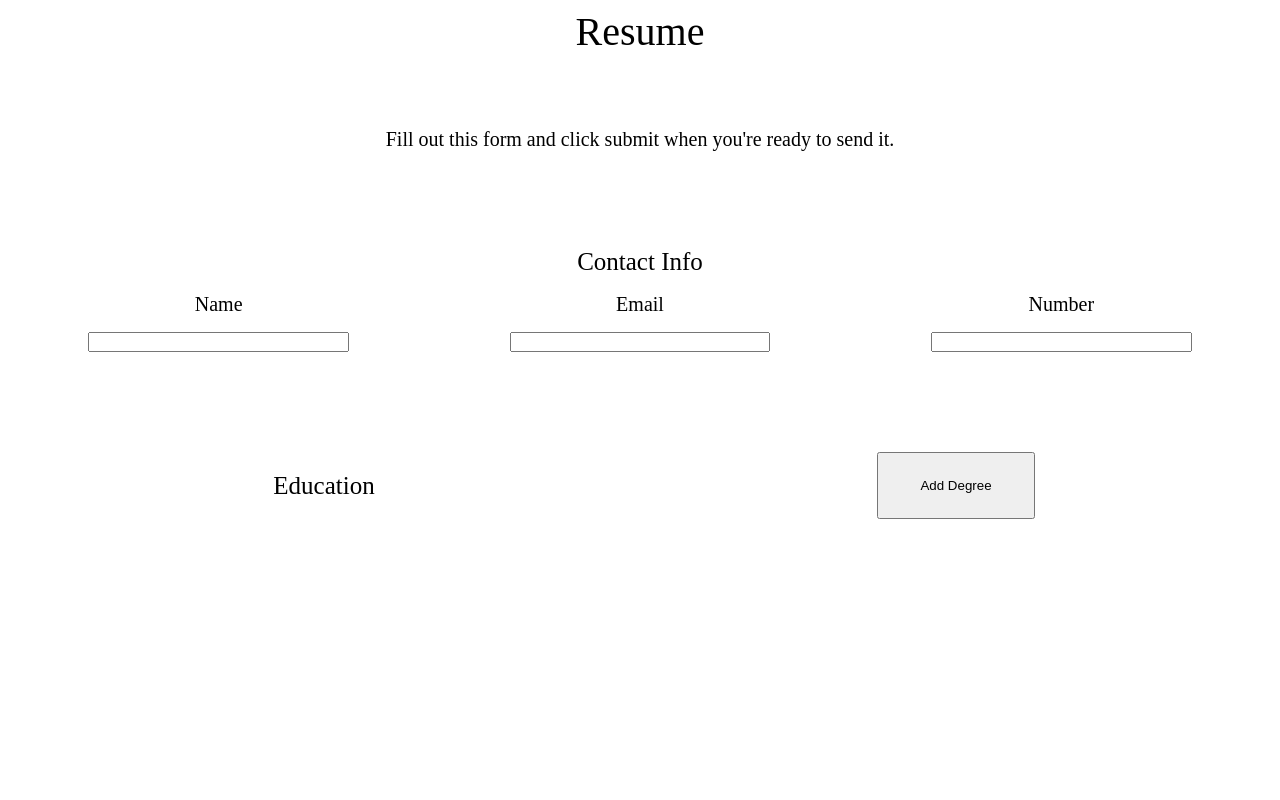
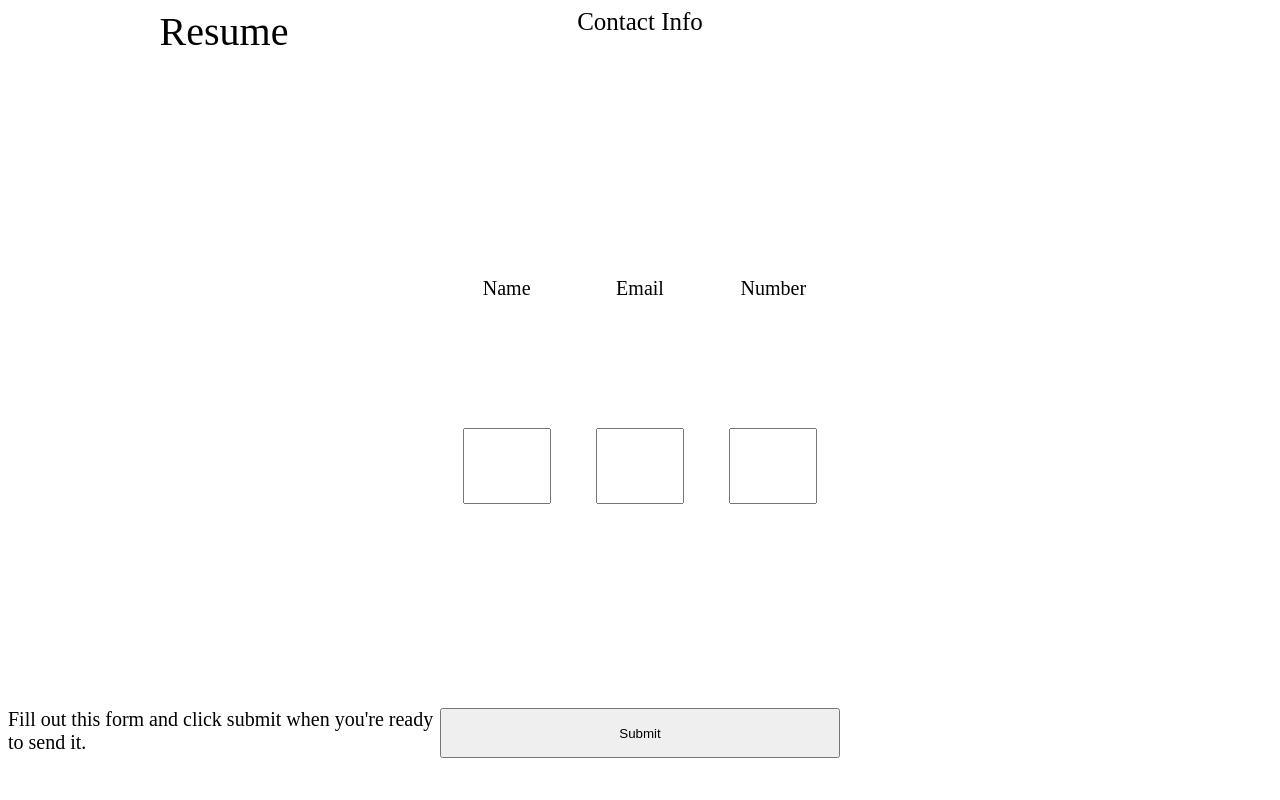
Before and after one commit to Stephens37/cv-application, a React (Vite) app: page / in a window 1280 px wide. Shown: the top 800 px of the page. Built offline with nearby package versions, Linux system fonts and the light colour scheme.

Commit message:
Work on displaying results another way

```diff
--- a/src/components/buttons.css
+++ b/src/components/buttons.css
@@ -13,7 +13,41 @@
   .buttonComp {
     grid-row: 2;
     grid-column: 2;
-    height: 100px;
-    width: 200px;
+    height: 50px;
+    width: 400px;
     justify-self: center;
+    align-self: center;
+    margin-bottom: 50px;
   }
+
+  .inputModules {
+    display: grid;
+    grid-template-columns: 1;
+    grid-template-rows: 1fr 1fr 2fr 5fr 5fr;
+    row-gap: 50px;
+}
+
+.inputTitle {
+    grid-row: 1;
+    justify-self: center;
+    font-size: 40px;
+}
+
+.inputDescription {
+    grid-row: 2;
+    justify-self: center;
+    font-size: 20px;
+}
+
+.contactInfoComp {
+    grid-row: 3;
+    background-color: green;
+}
+
+.eduSectionComp {
+    grid-row: 4;
+}
+
+.jobSectionComp {
+    grid-row: 5;
+}
--- a/src/components/buttons.jsx
+++ b/src/components/buttons.jsx
@@ -1,8 +1,9 @@
 import { useState } from 'react'
 import './buttons.css'
 import MainArea from './main-area.jsx'
-import InputModules from './input-modules.jsx'
-import Preview from './preview.jsx'
+import ContactInfo from './contact-info.jsx'
+import EduSection from './edu-info.jsx'
+import JobSection from './job-info.jsx'
 
 export default function Button() {
     const [info, setInfo] = useState('input')
@@ -20,9 +21,10 @@ export default function Button() {
 
     return (
         <div className='mainGrid'>
-            <MainArea className='mainAreaComp'>
-                {info === 'input' ? <InputModules /> : <Preview />}
-            </MainArea>
+            <div className='inputTitle'>Resume</div>
+            <div className='inputDescription'>Fill out this form and click submit when you're ready to send it.</div>
+            <ContactInfo className='contactInfoComp'
+            inputOrPrev={info}></ContactInfo>
             <button className='buttonComp' onClick={changeDisplay}>{buttonText}</button>
         </div>
     );
--- a/src/components/contact-info.jsx
+++ b/src/components/contact-info.jsx
@@ -1,6 +1,9 @@
 import './contact-info.css'
+import { useState } from 'react'
 
-export default function ContactInfo () {
+export default function ContactInfo ({inputOrPrev}) {
+    let inputVariable = <input type='text' className='contactInput'></input>
+    let divVariable = <div className='contactDiv'>{inputVariable.value}</div>
     return (
         <div class='contactInfoGrid'>
             <div className='contactInfoHeader'>Contact Info</div>
@@ -8,15 +11,15 @@ export default function ContactInfo () {
                 <div className='basicInfo'>
                     <div className='contactContainer'>
                         <div className='contactTitle nameTitle'>Name</div>
-                        <input type='text' className='contactInput nameInput'></input>
+                         {inputOrPrev === 'preview' ? divVariable : inputVariable}
                     </div>
                     <div className='contactContainer'>
                         <div className='contactTitle emailTitle'>Email</div>
-                        <input type='text' className='contactInput emailInput'></input>
+                        {inputOrPrev === 'preview' ? divVariable : inputVariable}
                     </div>
                     <div className='contactContainer'>
                         <div className='contactTitle numberTitle'>Number</div>
-                        <input type='text' className='contactInput numberInput'></input>
+                        {inputOrPrev === 'preview' ? divVariable : inputVariable}
                     </div>
                 </div>
             </div>
--- a/src/components/preview.jsx
+++ b/src/components/preview.jsx
@@ -15,9 +15,11 @@ function PreviewContact () {
     )
 }
 
-function CreateSection(inputsArg, previewAreaArg) {
+function createSection(inputsArg, sectionClassArg, previewAreaArg) {
     inputsArg.forEach(input => {
-        const section = <div className='sectionClassArg'>{input}</div>
+        const section = document.createElement('div')
+        section.className(`${sectionClassArg}`)
+        section.innerText = input
         previewAreaArg.appendChild(section)
     })
 }
@@ -66,12 +68,9 @@ export function gatherInputs () {
         { inputs: startTimeInput, sectionClass: '.startTimePrevElement', previewArea: '.startTimePreview' },
         { inputs: endTimeInput, sectionClass: '.endTimePrevElement', previewArea: '.endTimePreview' },
     ]
-    function createSection() {
-        const [curInput, setCurInput] = useState(inputData[0])
-        inputData.forEach(({inputs, previewArea}) => {
-
-        })
-    }
+    inputData.forEach(({inputs, sectionClass, previewArea}) => {
+        createSection(inputs, sectionClass, previewArea)
+    })
 }
 
 
@@ -85,3 +84,18 @@ export default function Preview () {
         </>
     )
 }
+
+/*
+    - instead of making a completely different module for the preview section, keep everything within the input-modules in place
+    - use a useState function to convert the input values into a divs innerText
+    const [valueState, setValueState] = useState(input)
+    if ()
+    setValueState(<div>{input.value}</div>)
+
+    - trying to access the 'input' or 'preview' text which the changeDisplay function works off of will not work
+    - this is because if I wanted to change each input to a div I would need to
+*/
+
+/*
+    use a prop to change how preview/input is shown
+*/
--- a/src/style.css
+++ b/src/style.css
@@ -2,3 +2,8 @@
   height: 100%;
   width: auto;
 }
+
+html, body {
+  height: 100%;
+  width: auto;
+}
```
